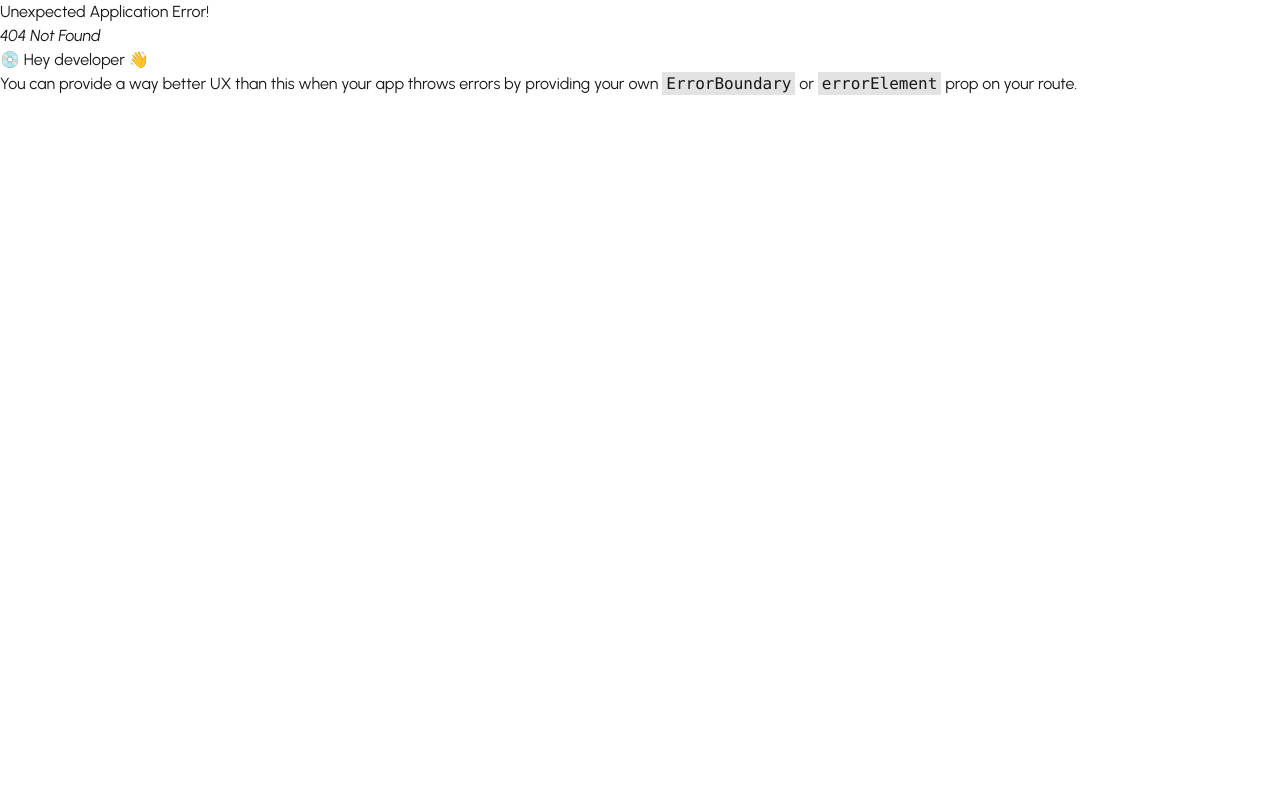
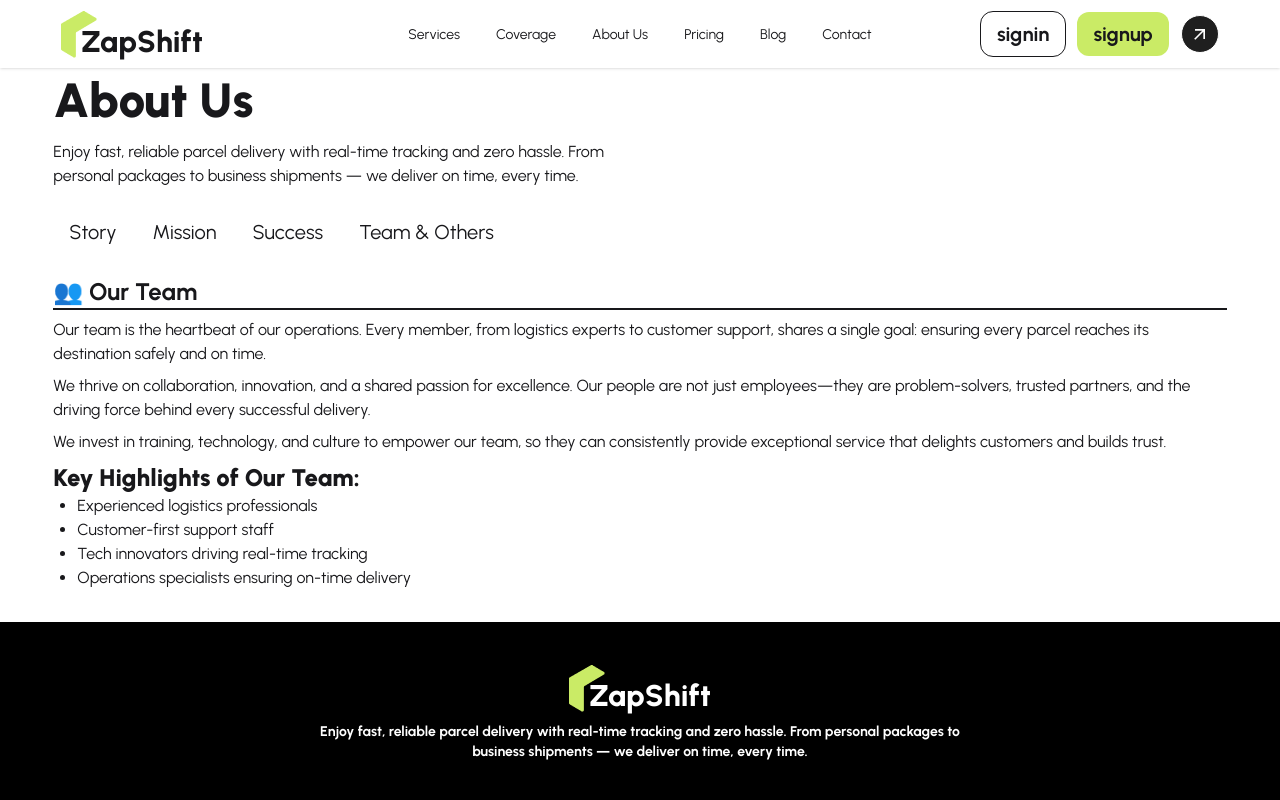
Before and after one commit to Salman472/zap-shift-project-part-1, a React (Vite) app: page /about-us/team-and-others in a window 1280 px wide. Before the commit this address had no page. Shown: the top 800 px of the page. Built offline with nearby package versions, Linux system fonts and the light colour scheme.

Commit message:
an added about us page

```diff
--- /dev/null
+++ b/src/layout/AboutLayout.jsx
@@ -0,0 +1,14 @@
+import React from 'react';
+import About from '../pages/aboutUs/AboutUs/About';
+import { Outlet } from 'react-router';
+
+const AboutLayout = () => {
+    return (
+        <div className='space-y-4'>
+            <About/>
+            <Outlet/>
+        </div>
+    );
+};
+
+export default AboutLayout;
--- /dev/null
+++ b/src/pages/aboutUs/AboutUs/About.jsx
@@ -0,0 +1,31 @@
+import React from 'react';
+import { NavLink } from 'react-router';
+
+const About = () => {
+    const AboutLink=<>
+    <li>
+        <NavLink to={'/about-us/story'}>Story</NavLink>
+    </li>
+    <li>
+        <NavLink to={'/about-us/mission'}>Mission</NavLink>
+    </li>
+    <li>
+        <NavLink to={'/about-us/success'}>Success</NavLink>
+    </li>
+    <li>
+        <NavLink to={'/about-us/team-and-others'}>Team & Others</NavLink>
+    </li>
+    </>
+    return (
+        <div className='space-y-4'>
+            <h1 className='text-5xl font-black'>About Us</h1>
+            <p className='lg:max-w-6/12'>Enjoy fast, reliable parcel delivery with real-time tracking and zero hassle. From personal packages to business shipments — we deliver on time, every time.</p>
+            <ul className="menu menu-horizontal px-1 gap-3 text-xl">
+         {AboutLink}
+        </ul>
+
+        </div>
+    );
+};
+
+export default About;
--- /dev/null
+++ b/src/pages/aboutUs/AboutUs/AboutUs.jsx
@@ -0,0 +1,14 @@
+import React from 'react';
+import About from './About';
+import Story from './Story';
+import Mission from './Mission';
+
+const AboutUs = () => {
+    return (
+        <div>
+            <About/>
+        </div>
+    );
+};
+
+export default AboutUs;
--- /dev/null
+++ b/src/pages/aboutUs/AboutUs/Mission.jsx
@@ -0,0 +1,24 @@
+import React from 'react';
+
+const Mission = () => {
+    return (
+       <div className='space-y-2'>
+            <h1 className='text-2xl font-bold border-b-2'>✨ Our Mission</h1>
+            <p>
+                Our mission is to transform the way people experience parcel delivery by making it faster, smarter, and completely stress-free. We are committed to delivering more than just packages—we deliver reliability, transparency, and peace of mind.
+            </p>
+
+            <p>
+               By combining real-time tracking, optimized logistics, and a customer-first mindset, we ensure every delivery is handled with precision and care. Whether it’s a personal gift, an essential document, or a time-sensitive business shipment, we guarantee it arrives safely and on time—every time.
+            </p>
+            <p>
+               We aim to empower individuals and businesses by providing a seamless delivery experience that builds trust at every step. Through continuous innovation, technology-driven solutions, and a passionate team, we are shaping the future of logistics—where speed meets reliability and service exceeds expectations.
+            </p>
+            <p>
+               Our goal is not just to meet industry standards, but to set new ones—creating a delivery ecosystem that is efficient, scalable, and accessible to all. We believe that every package carries a story, and it’s our responsibility to deliver it with care, commitment, and excellence.
+            </p>
+        </div>
+    );
+};
+
+export default Mission;
--- /dev/null
+++ b/src/pages/aboutUs/AboutUs/Story.jsx
@@ -0,0 +1,19 @@
+import React from 'react';
+
+const Story = () => {
+    return (
+        <div className='space-y-2'>
+            <h1 className='text-2xl font-bold border-b-2'>📖 Our Story</h1>
+            <p>We started with a simple promise — to make parcel delivery fast, reliable, and stress-free. Over the years, our commitment to real-time tracking, efficient logistics, and customer-first service has made us a trusted partner for thousands. Whether it's a personal gift or a time-sensitive business delivery, we ensure it reaches its destination — on time, every time.</p>
+
+            <p>
+                We started with a simple promise — to make parcel delivery fast, reliable, and stress-free. Over the years, our commitment to real-time tracking, efficient logistics, and customer-first service has made us a trusted partner for thousands. Whether it's a personal gift or a time-sensitive business delivery, we ensure it reaches its destination — on time, every time.
+            </p>
+            <p>
+                We started with a simple promise — to make parcel delivery fast, reliable, and stress-free. Over the years, our commitment to real-time tracking, efficient logistics, and customer-first service has made us a trusted partner for thousands. Whether it's a personal gift or a time-sensitive business delivery, we ensure it reaches its destination — on time, every time.
+            </p>
+        </div>
+    );
+};
+
+export default Story;
--- /dev/null
+++ b/src/pages/aboutUs/AboutUs/Success.jsx
@@ -0,0 +1,24 @@
+import React from 'react';
+
+const Success = () => {
+    return (
+        <div className='space-y-2'>
+            <h1 className='text-2xl font-bold border-b-2'>🚀 Our Success</h1>
+            <p>
+                Our success is built on trust, consistency, and a relentless commitment to excellence. What started as a simple promise has grown into a reliable delivery network serving thousands of satisfied customers every day.
+            </p>
+
+            <p>
+              Through our focus on real-time tracking, efficient logistics, and dependable service, we have successfully delivered countless parcels—each one handled with care and precision. From small personal packages to large-scale business shipments, our ability to deliver on time has earned us the confidence of individuals and organizations alike.
+            </p>
+            <p>
+             We take pride in our growing community of loyal customers, strong partnerships, and expanding reach across regions. Every successful delivery strengthens our reputation and motivates us to go even further.
+            </p>
+            <p>
+              But for us, success is not just measured in numbers—it’s measured in smiles, trust, and the peace of mind we provide. As we continue to grow, our goal remains the same: to raise the standard of delivery services and make every experience faster, safer, and more reliable than ever before.
+            </p>
+        </div>
+    );
+};
+
+export default Success;
--- /dev/null
+++ b/src/pages/aboutUs/AboutUs/Team.jsx
@@ -0,0 +1,37 @@
+import React from "react";
+
+const Team = () => {
+  return (
+    <div className="space-y-2">
+      <h1 className="text-2xl font-bold border-b-2">👥 Our Team</h1>
+      <p>
+        Our team is the heartbeat of our operations. Every member, from
+        logistics experts to customer support, shares a single goal: ensuring
+        every parcel reaches its destination safely and on time.
+      </p>
+
+      <p>
+        We thrive on collaboration, innovation, and a shared passion for
+        excellence. Our people are not just employees—they are problem-solvers,
+        trusted partners, and the driving force behind every successful
+        delivery.
+      </p>
+      <p>
+        We invest in training, technology, and culture to empower our team, so
+        they can consistently provide exceptional service that delights
+        customers and builds trust.
+      </p>
+      <div>
+        <h1 className="text-2xl font-black">Key Highlights of Our Team:</h1>
+        <ul className="list-disc ml-2 sm:ml-4 md:ml-6">
+          <li>Experienced logistics professionals</li>
+          <li>Customer-first support staff</li>
+          <li>Tech innovators driving real-time tracking</li>
+          <li>Operations specialists ensuring on-time delivery</li>
+        </ul>
+      </div>
+    </div>
+  );
+};
+
+export default Team;
--- a/src/routes/router.jsx
+++ b/src/routes/router.jsx
@@ -2,6 +2,11 @@ import { createBrowserRouter } from "react-router";
 import RootLayout from "../layout/RootLayout";
 import Home from "../pages/home/Home/Home";
 import Coverage from "../pages/coverage/Coverage";
+import Story from "../pages/aboutUs/AboutUs/Story";
+import Mission from "../pages/aboutUs/AboutUs/Mission";
+import Success from "../pages/aboutUs/AboutUs/Success";
+import Team from "../pages/aboutUs/AboutUs/Team";
+import AboutLayout from "../layout/AboutLayout";
 
 export const router = createBrowserRouter([
   {
@@ -16,6 +21,29 @@ export const router = createBrowserRouter([
           path:'/coverage',
           Component:Coverage,
           loader: ()=>fetch("/utilits/serviceCenters.json").then(res=>res.json())
+        },
+        {
+          path:'/about-us',
+          Component:AboutLayout,
+          children:[
+            {
+              index:true,
+              path:'/about-us/story',
+              Component:Story
+            },
+            {
+              path:'/about-us/mission',
+              Component:Mission
+            },
+            {
+              path:'/about-us/success',
+              Component:Success
+            },
+            {
+              path:'/about-us/team-and-others',
+              Component:Team
+            },
+          ]
         }
     ]
   },
```
